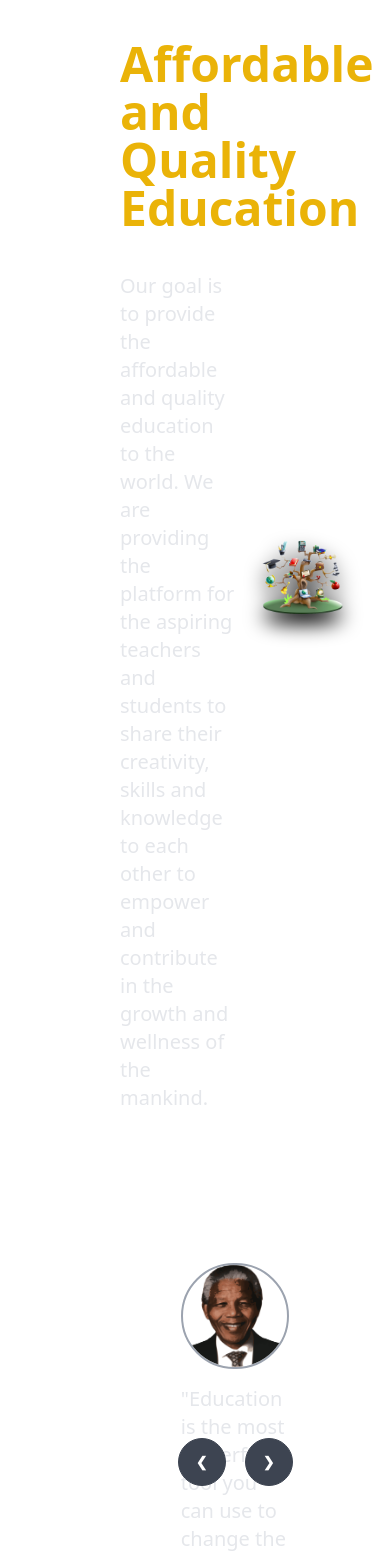
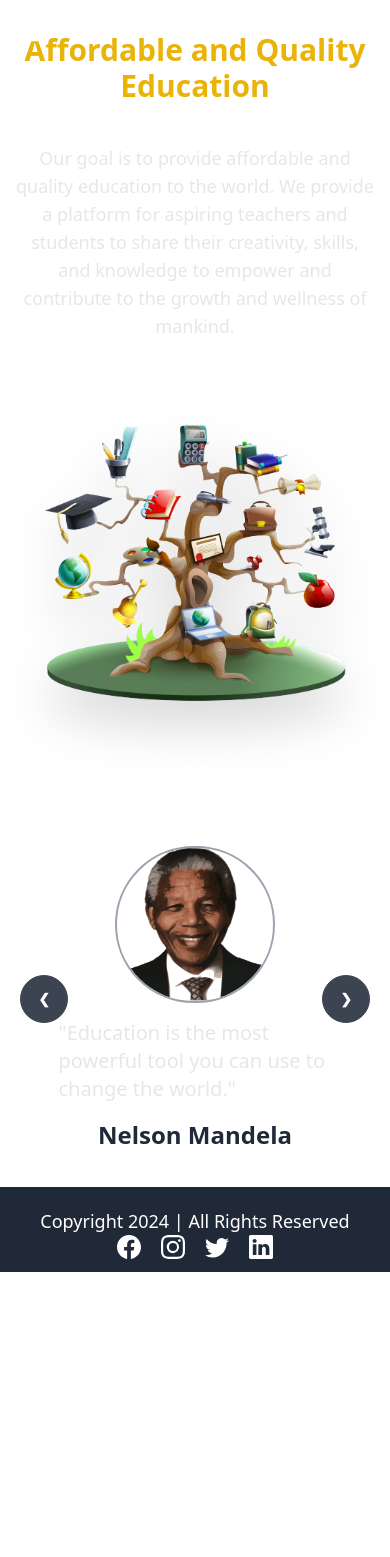
Before and after one commit to Shubham23jha/Frontend_LMS, a React (Create React App) app in the folder client/: page /about in a window 390 px wide. Shown: the top 1557 px of the page. After the commit the page ends 1272 px from the top, so only its background shows below. Built offline with nearby package versions, Linux system fonts and the light colour scheme.

Commit message:
make pages responsive for smaller device

```diff
--- a/client/src/Pages/About.js
+++ b/client/src/Pages/About.js
@@ -10,39 +10,35 @@ import steveJobs from "../Assets/Images/QuotesPersonalityImage/steveJobs.png";
 const About = () => {
   return (
     <Layout>
-      <div className="pl-20 pt-10 flex flex-col text-white">
-        {/* creating the about page main section */}
-        <div className="flex items-center gap-5 mx-10">
-          {/* out moto section */}
-          <section className="w-1/2 space-y-10">
-            <h1 className="text-5xl text-yellow-500 font-semibold">
+      <div className="px-4 py-8 lg:p-20 flex flex-col lg:flex-row text-white">
+        {/* Our moto section */}
+        <div className="w-full lg:w-1/2 flex flex-col justify-center items-center lg:items-start mb-10 lg:mb-0">
+          <section className="w-full space-y-10 lg:text-left">
+            <h1 className="text-3xl lg:text-5xl text-yellow-500 font-semibold text-center lg:text-left">
               Affordable and Quality Education
             </h1>
-            <p className="text-xl text-gray-200">
-              Our goal is to provide the affordable and quality education to the
-              world. We are providing the platform for the aspiring teachers and
-              students to share their creativity, skills and knowledge to each
-              other to empower and contribute in the growth and wellness of the
-              mankind.
+            <p className="text-lg lg:text-xl text-gray-200 text-center lg:text-left">
+              Our goal is to provide affordable and quality education to the world. We provide a platform for aspiring teachers and students to share their creativity, skills, and knowledge to empower and contribute to the growth and wellness of mankind.
             </p>
           </section>
+        </div>
 
-          {/* our moto image section */}
-          <div className="w-1/2">
+        {/* Our moto image section */}
+        <div className="w-full lg:w-1/2 mb-10 lg:mb-0">
           <img
             id="test1"
-              style={{
-                filter: "drop-shadow(0px 10px 10px rgb(0, 0, 0))",
-              }}
-              className="drop-shadow-2xl "
+            className="drop-shadow-2xl w-full"
             src={aboutMainImage}
             alt="aboutMainImage"
           />
         </div>
       </div>
 
-        {/* top personalities quotes section */}
-        <div className="carousel m-auto w-1/2 my-16">
+      {/* Top personalities quotes section */}
+      <div className="lg:flex justify-center">
+        <div className="lg:w-3/4">
+          <div className="carousel-container mx-auto relative">
+            <div className="carousel">
               <div id="slide1" className="carousel-item relative w-full">
                 <div className="flex flex-col items-center justify-center gap-4 px-[15%]">
                   {/* for personality image */}
@@ -174,6 +170,16 @@ const About = () => {
               </div>
             </div>
           </div>
+        </div>
+      </div>
+
+
+
+
+
+
+
+
     </Layout>
   );
 };
--- a/client/src/Pages/Course/CourseDescription.js
+++ b/client/src/Pages/Course/CourseDescription.js
@@ -16,20 +16,20 @@ const CourseDescription = () => {
   return (
     <Layout>
       {/* wrapper for course description */}
-      <div className="min-h-[90vh] pt-12 px-20 flex flex-col items-center justify-center text-white">
+      <div className="min-h-[90vh] pt-12 px-4 md:px-20 flex flex-col items-center justify-center text-white">
         {/* displaying the course details */}
-        <div className="grid grid-cols-2 gap-10 py-10 relative">
+        <div className="grid grid-cols-1 md:grid-cols-2 gap-10 py-10 relative">
           {/* creating the left side of description box */}
           <div className="space-y-5">
             <img
-              className="w-full h-64"
+              className="w-full h-64 md:h-auto max-h-96"
               src={state?.thumbnail?.secure_url}
               alt="thumbnail"
             />
 
             {/* course details */}
             <div className="space-y-4">
-              <div className="flex items-center justify-between text-xl">
+              <div className="flex flex-col md:flex-row items-center justify-between text-xl">
                 <p className="font-semibold">
                   <span className="text-yellow-500 font-bold">
                     Total Lectures :{" "}
--- a/client/src/Pages/Course/CourseList.js
+++ b/client/src/Pages/Course/CourseList.js
@@ -17,16 +17,20 @@ const Courses = () => {
   return (
     <Layout>
       {/* courses container for displaying the cards */}
-      <div className="min-h-[90vh] pt-12 pl-20 flex flex-col flex-wrap gap-10 text-white">
+      <div className="min-h-[90vh] pt-12 pl-4 pr-4 md:pl-20 md:pr-20 flex flex-col text-white">
         <h1 className="text-center text-3xl font-semibold">
           Explore the courses made by{" "}
           <span className="font-bold text-yellow-500">Industry Experts</span>
         </h1>
 
         {/* wrapper for courses card */}
-        <div className="mb-10 flex flex-wrap gap-14">
+        <div className="mt-8 grid grid-cols-1 sm:grid-cols-2 md:grid-cols-3 lg:grid-cols-4 xl:grid-cols-5 gap-4 md:gap-6">
           {coursesData?.map((element) => {
-            return <CourseCard key={element._id} data={element} />;
+            return (
+              <div key={element._id} className="w-full">
+                <CourseCard data={element} />
+              </div>
+            );
           })}
         </div>
       </div>
--- a/client/src/Pages/Homepage.js
+++ b/client/src/Pages/Homepage.js
@@ -6,27 +6,25 @@ import { Link } from "react-router-dom";
 const Homepage = () => {
   return (
     <Layout>
-      <div className="pt-10 text-white flex items-center justify-center gap-10 mx-16 h-[90vh]">
+      <div className="pt-10 text-white flex flex-col sm:flex-row items-center gap-10 mx-6 sm:mx-16 h-[90vh]">
         {/* for platform details */}
-        <div className="w-1/2 space-y-6">
-          <h1 className="text-5xl font-semibold">
-            Find out best{" "}
-            <span className="text-yellow-500 font-bold">Online Courses</span>
+        <div className="w-full sm:w-1/2 flex flex-col items-center justify-center space-y-6">
+          <h1 className="text-3xl sm:text-5xl font-semibold text-center">
+            Find the best <span className="text-yellow-500 font-bold">Online Courses</span>
           </h1>
-          <p className="text-xl text-gray-200">
-            We have a large library of courses taught by highly skilled and
-            qualified faculities at a very affordable cost.
+          <p className="text-base sm:text-xl text-gray-200 text-center">
+            We have a large library of courses taught by highly skilled and qualified faculty at a very affordable cost.
           </p>
 
           {/* for buttons */}
-          <div className="space-x-6">
+          <div className="flex flex-col sm:flex-row space-y-4 sm:space-y-0 sm:space-x-6">
             <Link to={"/courses"}>
-              <button className="bg-yellow-500 px-5 py-3 rounded-md font-semibold text-lg cursor-pointer hover:bg-yellow-600 transition-all ease-in-out duration-300">
+              <button className="bg-yellow-500 px-5 py-3 rounded-md font-semibold text-lg cursor-pointer hover:bg-yellow-600 transition-all ease-in-out duration-300 w-full sm:w-auto">
                 Explore Courses
               </button>
             </Link>
             <Link to={"/contact"}>
-              <button className="border border-yellow-500 px-5 py-3 rounded-md font-semibold text-lg cursor-pointer hover:border-yellow-600 transition-all ease-in-out duration-300">
+              <button className="border border-yellow-500 px-5 py-3 rounded-md font-semibold text-lg cursor-pointer hover:border-yellow-600 transition-all ease-in-out duration-300 w-full sm:w-auto">
                 Contact Us
               </button>
             </Link>
@@ -34,8 +32,8 @@ const Homepage = () => {
         </div>
 
         {/* right section for image */}
-        <div className="w-1/2 flex items-center justify-center">
-          <img src={homePageMainImage} alt="home page image" />
+        <div className="w-full sm:w-1/2 flex items-center justify-center">
+          <img src={homePageMainImage} alt="home page image" className="w-full max-w-md" />
         </div>
       </div>
     </Layout>
--- a/client/src/Pages/Payment/Checkout.js
+++ b/client/src/Pages/Payment/Checkout.js
@@ -100,7 +100,7 @@ const Checkout = () => {
             </p>
 
             <p className="flex items-center justify-center gap-1 text-2xl font-bold text-yellow-500">
-              <BiRupee /> <span>499</span>only
+              <BiRupee /> <span>999</span>only
             </p>
 
             <div className="text-gray-200">
```
Lines whose indentation alone changed are shown as unchanged.
